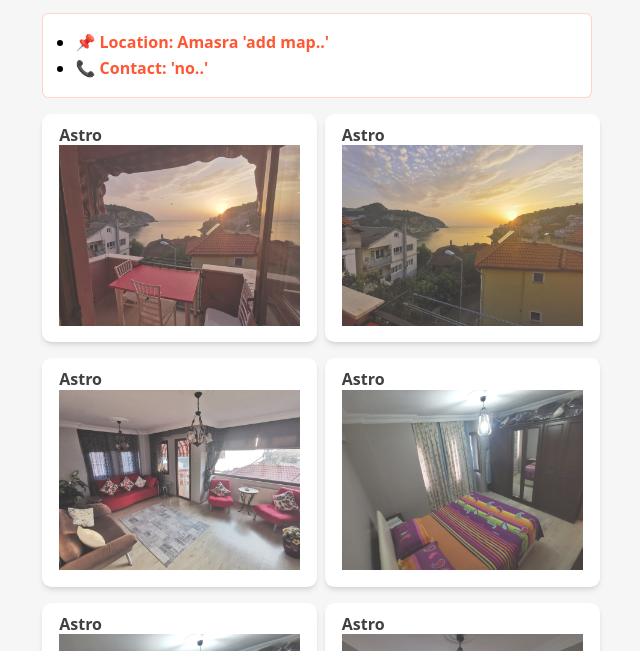
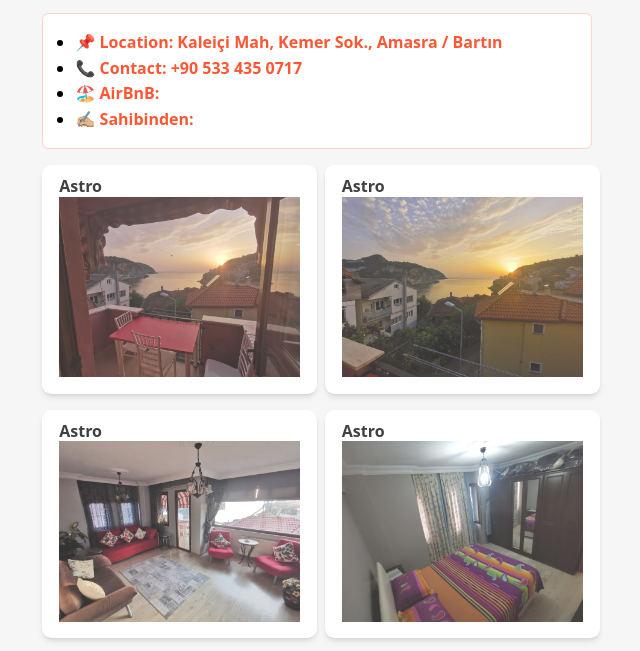
Before and after one commit to yagizklc/yagizklc.github.io, an Astro site: page / in a window 1280 px wide. Shown: the part 100-751 px from the top of the page, without its empty margins (323-963 px from the left). Built offline with nearby package versions, Linux system fonts and the light colour scheme; Astro itself is replaced by a stand-in of ours.

Commit message:
contact info

```diff
--- a/src/pages/index.astro
+++ b/src/pages/index.astro
@@ -14,10 +14,16 @@ for (let i = 1; i <= 8; i++) {
     <h1><span class="text-gradient">Basaran Pansiyon</span></h1>
     <ul class="instructions">
       <li>
-        <strong> 📌 Location: Amasra 'add map..'</strong>
+        <strong> 📌 Location: Kaleiçi Mah, Kemer Sok., Amasra / Bartın </strong>
       </li>
       <li>
-        <strong> 📞 Contact: 'no..'</strong>
+        <strong> 📞 Contact: +90 533 435 0717 </strong>
+      </li>
+      <li>
+        <strong> 🏖️ AirBnB: <a>  </a> </strong>
+      </li>
+      <li>
+        <strong> ✍🏼 Sahibinden: <a>  </a> </strong>
       </li>
     </ul>
 
```
Also changed, not shown: 1 other file.
